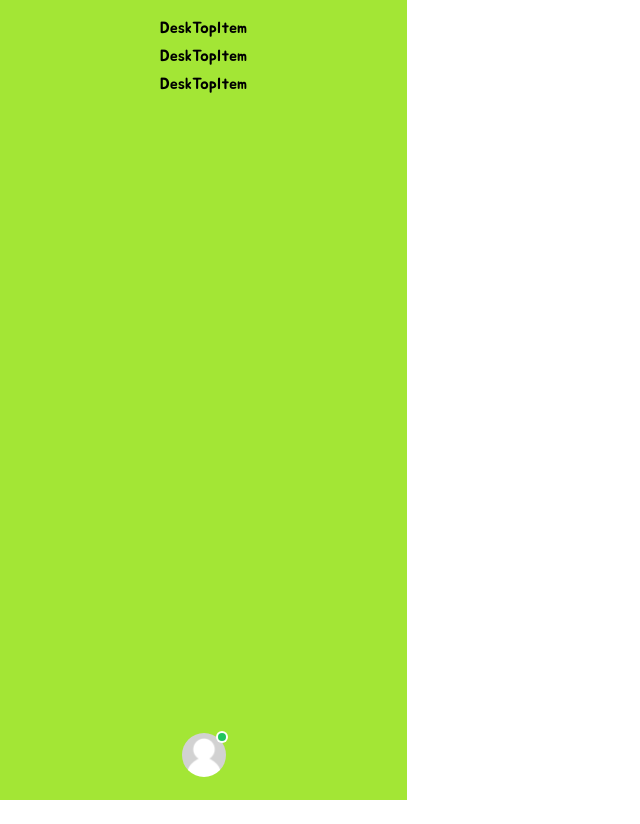
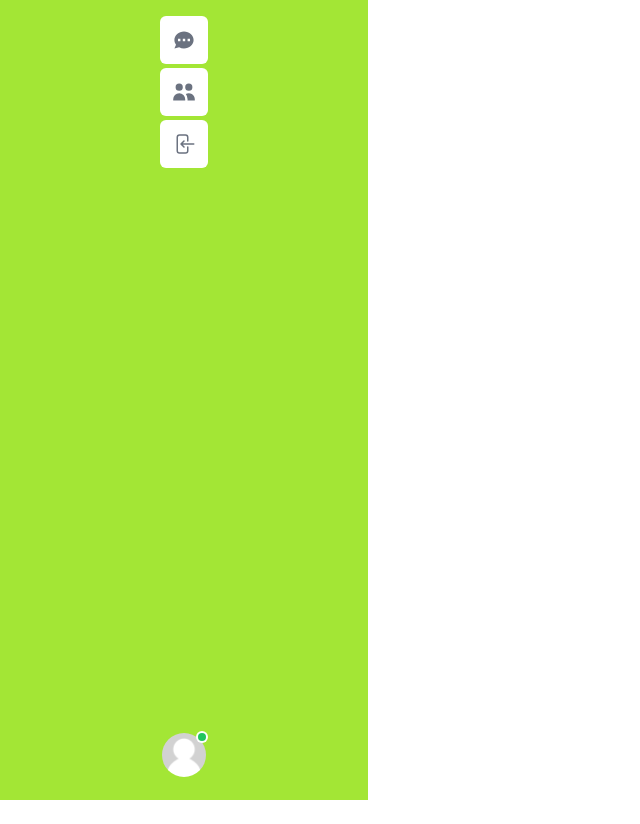
Before and after one commit to dks044/amuna, a Next.js app: page /conversations in a window 1280 px wide. Shown: the whole page, without its empty margins (0-640 px from the left). Built offline with nearby package versions, Linux system fonts and the light colour scheme; no server answers.

Commit message:
feat: 데스크톱 사이드바 구현

```diff
--- a/src/components/sidebar/DeskTopItem.tsx
+++ b/src/components/sidebar/DeskTopItem.tsx
@@ -1,7 +1,62 @@
+'use client';
+import Link from 'next/link';
 import React from 'react';
+import { IconType } from 'react-icons/lib';
+import clsx from 'clsx';
 
-const DeskTopItem = () => {
-  return <div>DeskTopItem</div>;
+interface DeskTopItemProps {
+  label: string;
+  icon: IconType;
+  href: string;
+  onClick: () => void;
+  active?: boolean;
+}
+
+const DeskTopItem = ({ label, href, icon: Icon, active, onClick }: DeskTopItemProps) => {
+  const handleClick = () => {
+    if (onClick) {
+      return onClick();
+    }
+  };
+
+  return (
+    <li onClick={handleClick}>
+      <Link
+        href={href}
+        className={clsx(
+          `
+          group
+          flex
+          gap-x-3
+          rounded-md
+          p-3
+          text-sm
+          leading-6
+          font-semibold
+          text-gray-500
+          hover:text-black
+          bg-white
+          hover:bg-gray-100
+        `,
+          active && 'bg-grey-200 text-black',
+        )}
+      >
+        <Icon
+          className={`
+            w-6
+            h-6
+            shrink-0
+          `}
+        />
+        <span
+          className={`
+            sr-only
+          `}
+        >
+          {label}
+        </span>
+      </Link>
+    </li>
+  );
 };
-
 export default DeskTopItem;
```
Also changed, not shown: src/components/Avata.tsx (line endings or trailing spaces).
